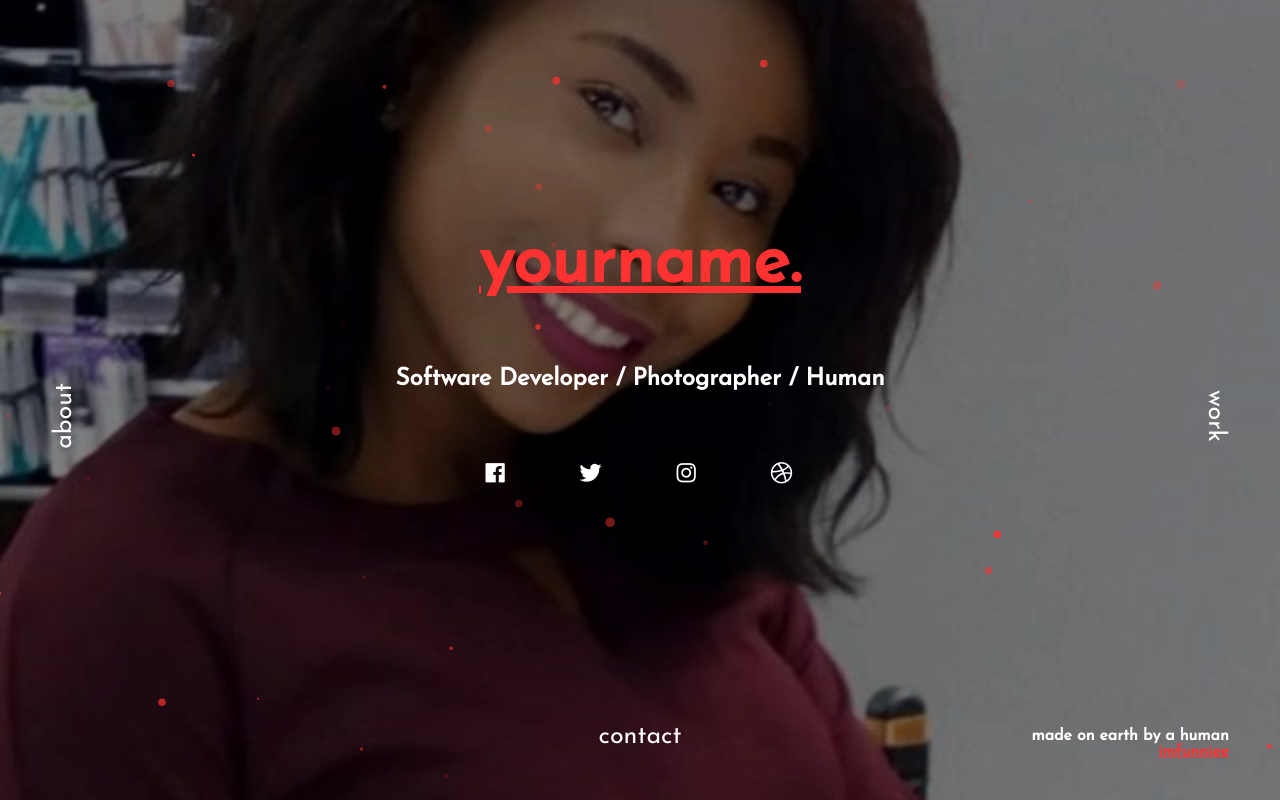
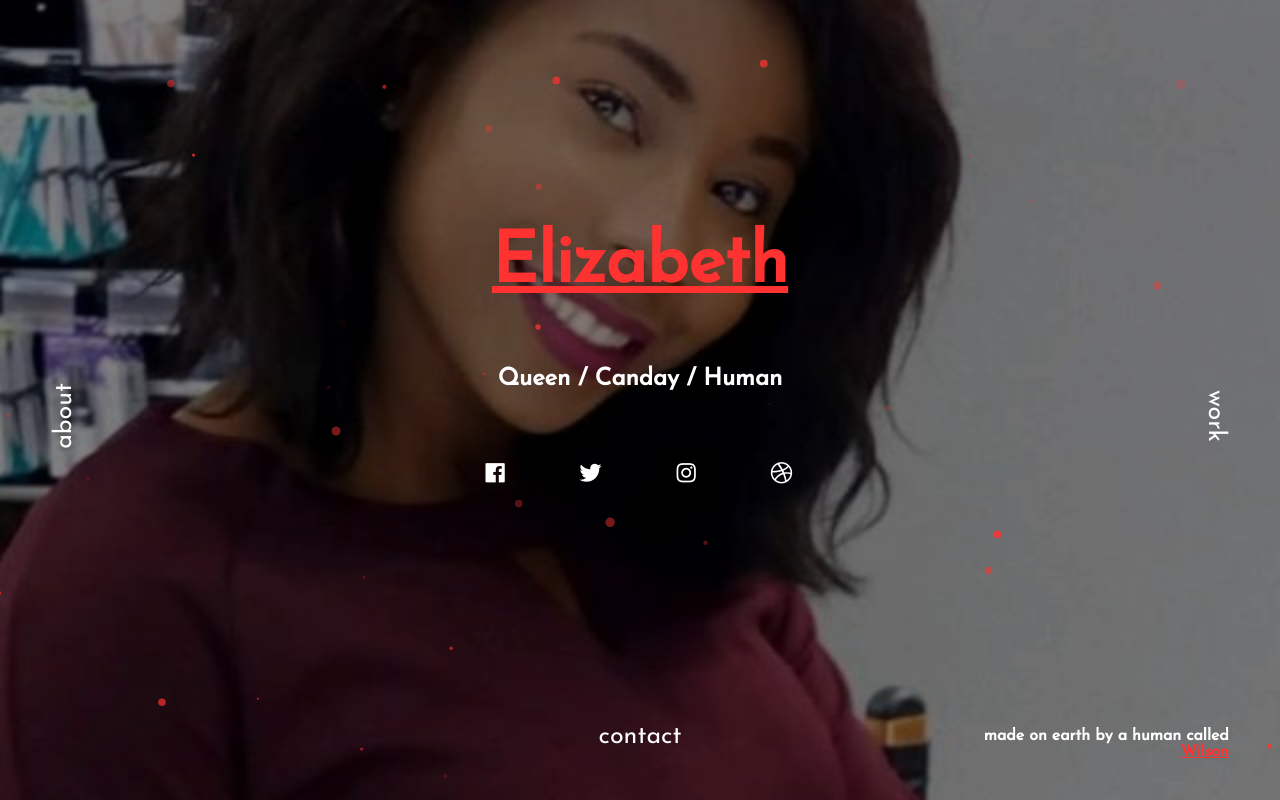
Before and after one commit to wbanda44/elizabeth, a plain HTML site: page index.html in a window 1280 px wide. Drawn offline with nearby package versions, Linux system fonts and the light colour scheme.

Commit message:
Update index.html

```diff
--- a/index.html
+++ b/index.html
@@ -4,7 +4,7 @@
     <meta charset="UTF-8">
     <meta name="viewport" content="width=device-width, initial-scale=1.0">
     <meta http-equiv="X-UA-Compatible" content="ie=edge">
-    <title>yourname.</title>
+    <title>Elizabeth</title>
     <link rel="stylesheet" href="https://cdnjs.cloudflare.com/ajax/libs/animate.css/3.7.0/animate.min.css">
     <link href="https://fonts.googleapis.com/css?family=Comfortaa:700" rel="stylesheet">
     <script src="https://code.jquery.com/jquery-3.3.1.min.js" integrity="sha256-FgpCb/KJQlLNfOu91ta32o/NMZxltwRo8QtmkMRdAu8=" crossorigin="anonymous"></script>
@@ -28,8 +28,8 @@
     <a id="work" onclick="showwork()" class="animated fadeIn" style="animation-delay:2.2s;">work</a>
     <a id="contact" onclick="showcontact()" class="animated fadeIn" style="animation-delay:2.2s;">contact</a>
     <div id="middle" class="animated slideInDown" style="animation-delay:2.0s;">
-        <h1>yourname.</h1>
-        <h2>Software Developer / Photographer / Human</h2>
+        <h1>Elizabeth</h1>
+        <h2>Queen / Canday / Human</h2>
         <div id="menu">
             <a onclick="showabout()">about</a>
             <a onclick="showwork()">work</a>
@@ -96,7 +96,7 @@
             </section>
         </div>
         <div id="footer">
-            made on earth by a human <br> <a href="https://imfunniee.github.io">imfunniee</a>
+            made on earth by a human called <br> <a href="https://github.com/wbanda44">Wilson</a>
         </div>
     <script src="index.js" type="text/javascript"></script>
     <script src="particles.js"></script>
```
